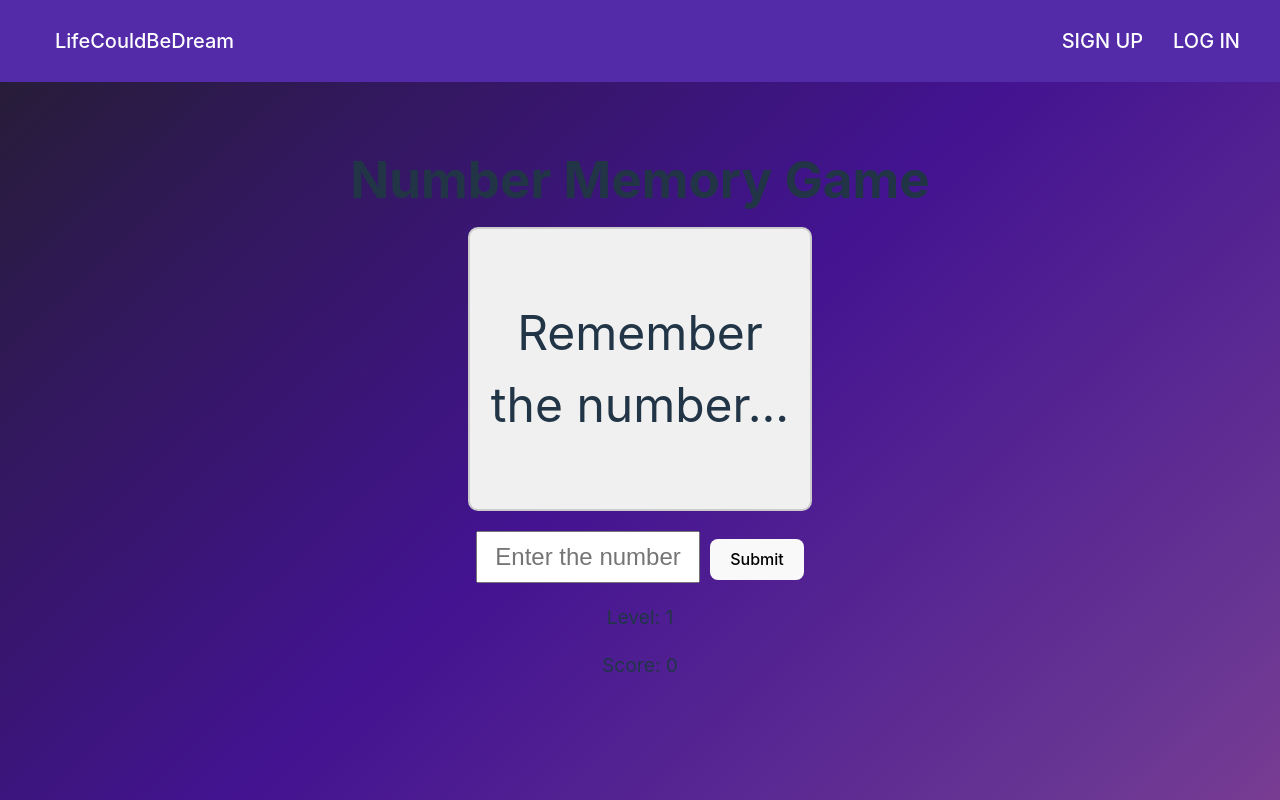
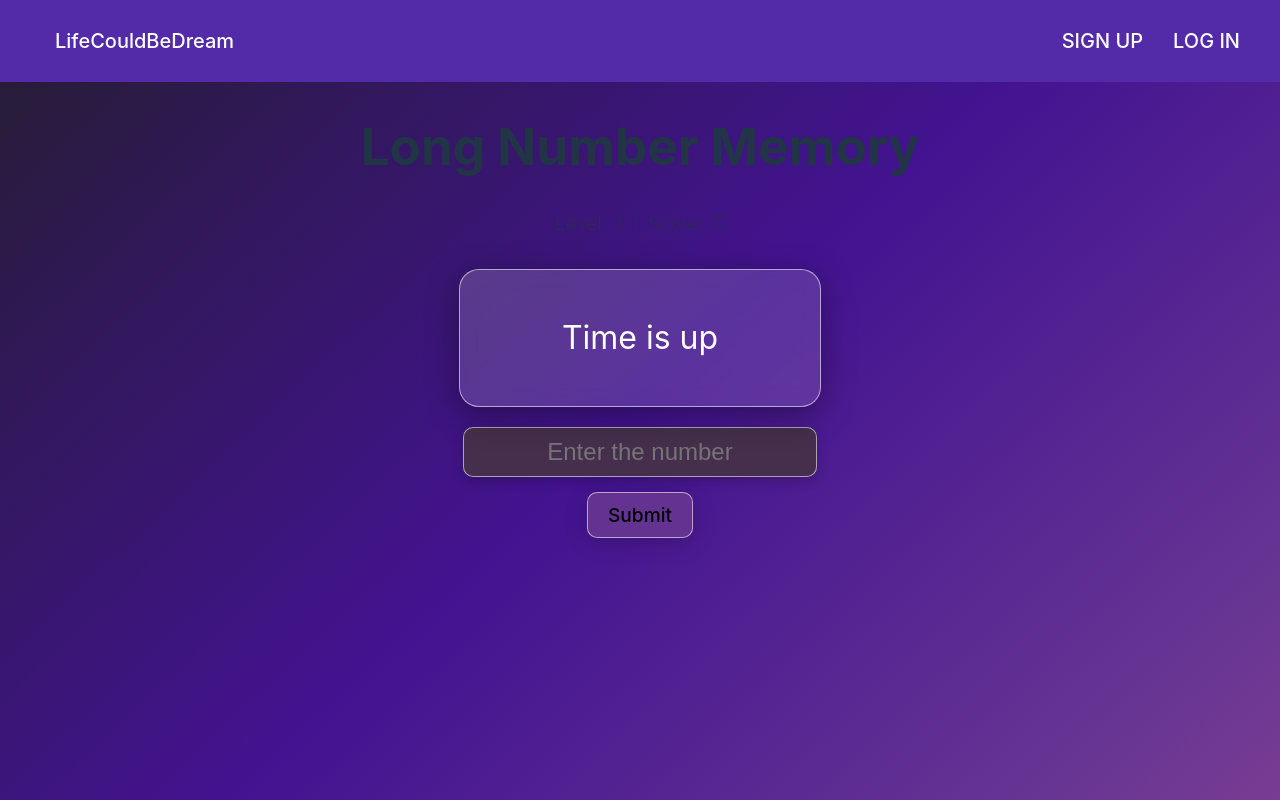
Before and after one commit to LimeFizzy/LifeCouldBeDream, a React (Vite) app in the folder frontend/: page /longNumber in a window 1280 px wide. Built offline with nearby package versions, Linux system fonts and the light colour scheme.

Commit message:
Game design is changed according to plan

```diff
--- a/frontend/src/pages/games/LongNumber/LNWindow.css
+++ b/frontend/src/pages/games/LongNumber/LNWindow.css
@@ -1,46 +1,83 @@
 .game-container {
-    text-align: center;
+    text-align: top;
     margin-top: 50px;
+    height: 80vh;
+    width: 60vw;
   }
 
   h1 {
     font-size: 2rem;
-    margin-bottom: 20px;
+    margin-top: 10%;
+  }
+
+  .game-info {
+    margin: 4%;
+    font-size: 1.2rem;
+    font-weight: 200;
+    word-spacing: 4px;
   }
 
   .number-display {
-    font-size: 3rem;
-    background-color: #f0f0f0;
+    font-size: 2rem;
+    margin: auto;
+    text-align: center;
+    display: flex;
+    justify-content: center;
+    align-items: center;
+
+    background-color: rgba(255, 255, 255, 0.1);
+    border-radius: 20px;
+    width: 25vw;
+    height: 12vh;
     padding: 20px;
-    margin: 20px auto;
-    width: 300px;
-    border-radius: 10px;
-    border: 2px solid #ccc;
+    color: white;
+    box-shadow: 0px 4px 12px rgba(0, 0, 0, 0.2);
+    transition: transform 0.3s ease-in-out;
+
+    /* Glass effect */
+    background: linear-gradient(142deg, rgba(255, 255, 255, 0.16) 3.1%, rgba(255, 255, 255, 0.12) 97.88%);
+    backdrop-filter: blur(10px);
+    -webkit-backdrop-filter: blur(10px);
+    border: 1px solid rgba(255, 255, 255, 0.56);
+    box-shadow: 0 8px 32px 0 rgba(0, 0, 0, 0.37);
   }
 
   .input-section {
+    display: flex;
+    flex-direction: column;
+    align-items: center;
     margin-top: 20px;
   }
 
-  input {
+  .input-section input {
     font-size: 1.5rem;
     padding: 10px;
-    width: 200px;
+    width: 26vw;
     text-align: center;
-    margin-right: 10px;
+    margin: auto;
+
+    background-color: #452F4C;
+    border-radius: 10px;
+    border: 1px solid rgba(255, 255, 255, 0.56);
+    color: white;
+    box-shadow: 0px 4px 12px rgba(0, 0, 0, 0.2);
+    transition: transform 0.3s ease-in-out;
+
   }
 
-  button {
+  .input-section button {
     font-size: 1.2rem;
     padding: 10px 20px;
     cursor: pointer;
+    margin-top: 2%;
+
+    border-radius: 10px;
+    border: 1px solid rgba(255, 255, 255, 0.56);
+    background: #643392;
+    box-shadow: 0px 4px 24px -1px rgba(0, 0, 0, 0.20);
+    backdrop-filter: blur(20px);
   }
 
   .game-over {
     margin-top: 20px;
   }
-
-  .game-info {
-    margin-top: 20px;
-    font-size: 1.2rem;
-  }
--- a/frontend/src/pages/games/LongNumber/LNWindow.tsx
+++ b/frontend/src/pages/games/LongNumber/LNWindow.tsx
@@ -58,7 +58,11 @@ export const LNWindow: React.FC = () => {
 
   return (
     <div className="game-container">
-      <h1>Number Memory Game</h1>
+      <h1>Long Number Memory</h1>
+
+      <div className="game-info">
+        <p>Level: {level} | Score: {score}</p>
+      </div>
 
       {isGameOver ? (
         <div className="game-over">
@@ -68,7 +72,7 @@ export const LNWindow: React.FC = () => {
       ) : (
         <div>
           <div className="number-display">
-            {isShowingNumber ? <p>{numberToMemorize}</p> : <p>Remember the number...</p>}
+            {isShowingNumber ? <p>{numberToMemorize}</p> : <p>Time is up</p>}
           </div>
 
           {!isShowingNumber && (
@@ -82,11 +86,6 @@ export const LNWindow: React.FC = () => {
               <button onClick={handleSubmit}>Submit</button>
             </div>
           )}
-
-          <div className="game-info">
-            <p>Level: {level}</p>
-            <p>Score: {score}</p>
-          </div>
         </div>
       )}
     </div>
```
